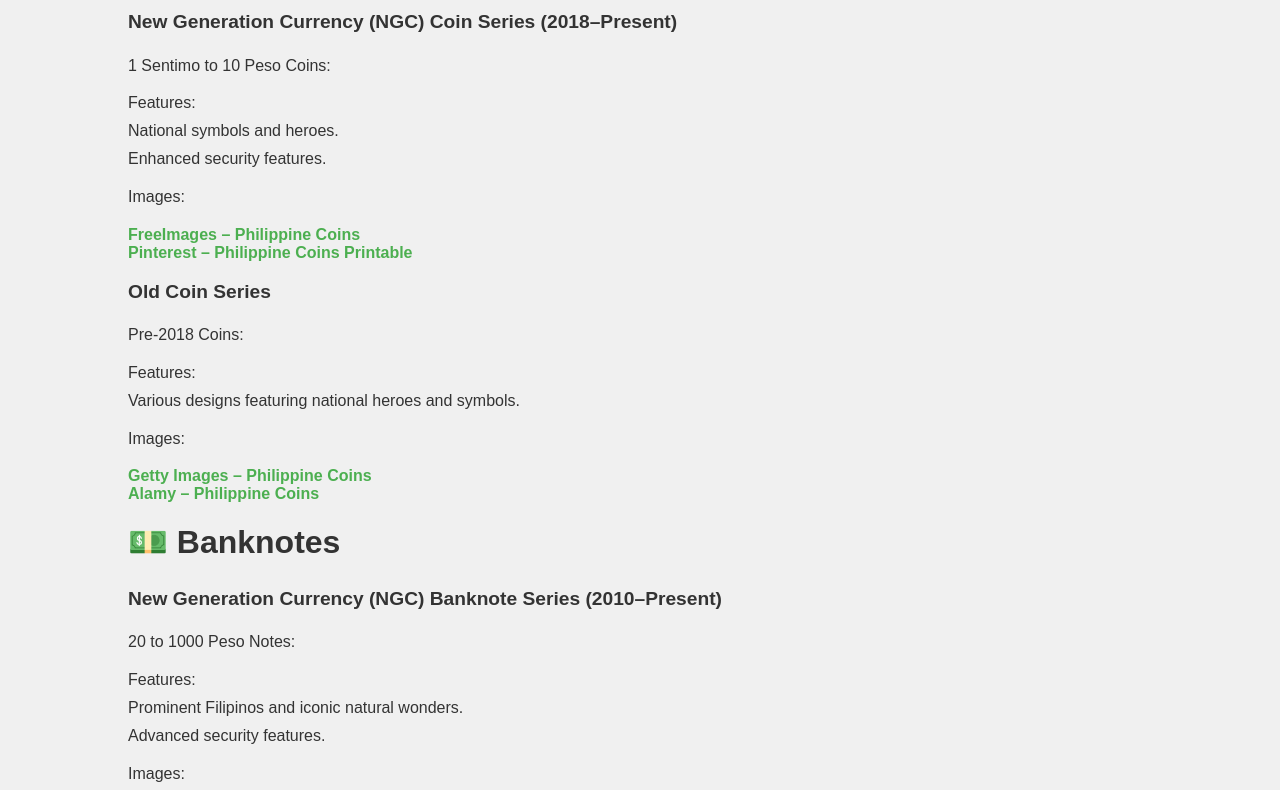
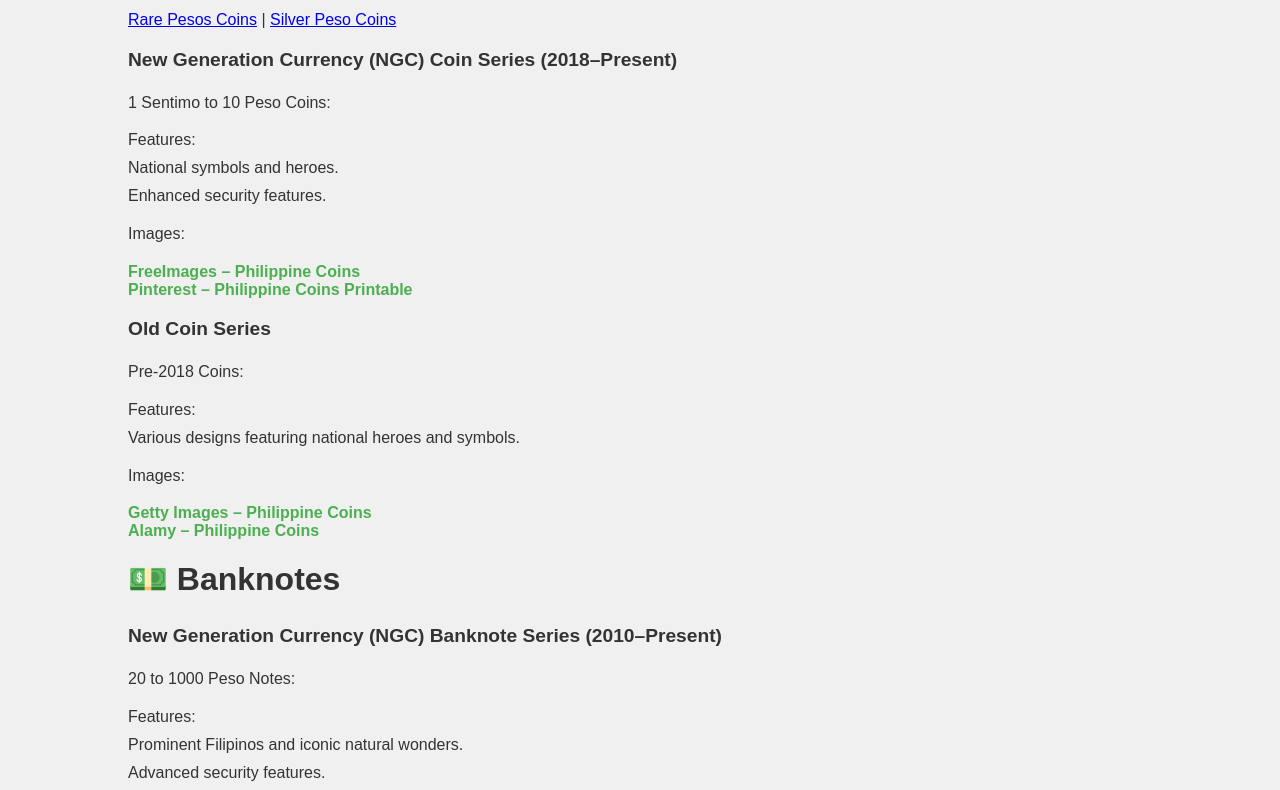
Before and after one commit to TCB-Crypto/Peso, a plain HTML site: page peso.html in a window 1280 px wide. Shown: the part 187-977 px from the top of the page. Drawn offline with Linux system fonts and the light colour scheme.

Commit message:
Update peso.html

```diff
--- a/peso.html
+++ b/peso.html
@@ -66,7 +66,7 @@
 
     <section>
         <h2>🪙 Coins</h2>
-
+         <a href='./rare.html'>Rare Pesos Coins</a> | <a href='silver.html'>Silver Peso Coins</a>
         <div>
             <h3 class="section-title">New Generation Currency (NGC) Coin Series (2018–Present)</h3>
             <p>1 Sentimo to 10 Peso Coins:</p>
```
